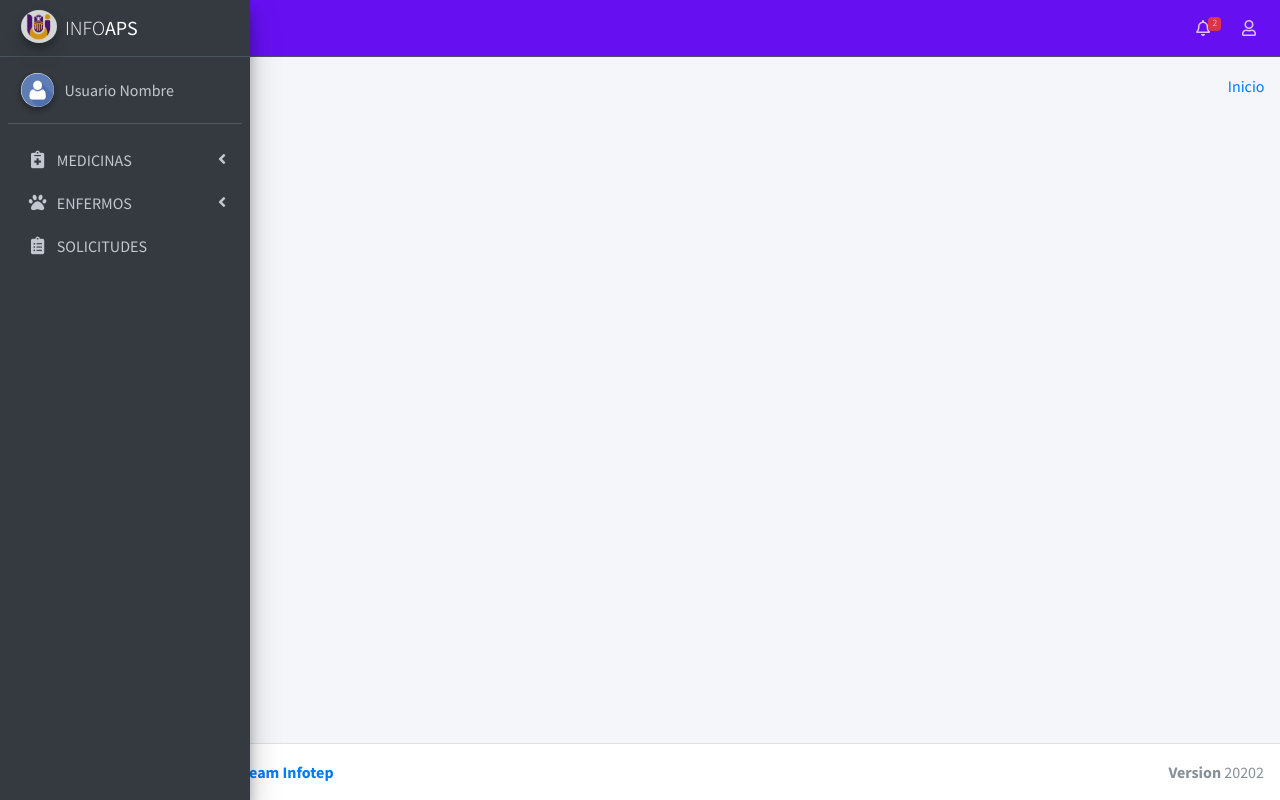
After one commit to MauselPerez/Electiva, a PHP site: page /web_electiva/views_admin/index.php in a window 1280 px wide. The commit adds this page. Run offline with PHP 8.4, Linux system fonts and the light colour scheme; some libraries are stand-ins or nearby versions.

Commit message:
traduccion y index

```diff
--- /dev/null
+++ b/views_admin/index.php
@@ -0,0 +1,99 @@
+<!DOCTYPE html>
+<html>
+<head>
+	<title></title>
+	<meta name="viewport" content="width=device-width, initial-scale=1">
+  <!-- Font Awesome -->
+  <link rel="stylesheet" href="../templates/AdminLTE-3.0.5/plugins/fontawesome-free/css/all.min.css">
+  <!-- Ionicons -->
+  <link rel="stylesheet" href="https://code.ionicframework.com/ionicons/2.0.1/css/ionicons.min.css">
+  <!-- Theme style -->
+  <link rel="stylesheet" href="../templates/AdminLTE-3.0.5/dist/css/adminlte.min.css">
+  <!-- overlayScrollbars -->
+  <link rel="stylesheet" href="../templates/AdminLTE-3.0.5/plugins/overlayScrollbars/css/OverlayScrollbars.min.css">
+  <!-- Google Font: Source Sans Pro -->
+  <link href="https://fonts.googleapis.com/css?family=Source+Sans+Pro:300,400,400i,700" rel="stylesheet">
+</head>
+<body class="sidebar-collapse sidebar-mini">
+
+<?php include "includes/config.php"; ?>
+
+<!-- Site wrapper -->
+<div class="wrapper">
+  <!-- Navbar -->
+  <nav class="main-header navbar navbar-expand <?php echo $headerStyle; ?>">
+    <?php
+      include "includes/header.php";
+    ?>
+  </nav>
+  <!-- /.navbar -->
+
+  <!-- Main Sidebar Container -->
+  <aside class="main-sidebar <?php echo $lateralStyle; ?> elevation-4">
+    <?php
+    include "includes/lateralaside.php";
+     ?>
+  </aside>
+
+  <!-- Content Wrapper. Contains page content -->
+  <div class="content-wrapper">
+    <!-- Content Header (Page header) -->
+    <section class="content-header">
+      <div class="container-fluid">
+        <div class="row mb-2">
+          <div class="col-sm-6">
+            <h1>¡Bienvenido!</h1>
+          </div>
+          <div class="col-sm-6">
+            <ol class="breadcrumb float-sm-right">
+              <li class="breadcrumb-item"><a href="index.php">Inicio</a></li>
+
+            </ol>
+          </div>
+        </div>
+      </div><!-- /.container-fluid -->
+    </section>
+
+    <!-- Main content -->
+    <section class="content">
+
+
+
+
+    </section>
+    <!-- /.content -->
+  </div>
+  <!-- /.content-wrapper -->
+
+  <footer class="main-footer">
+    <?php
+      include "includes/footer.php";
+     ?>
+  </footer>
+
+  <!-- Control Sidebar -->
+  <aside class="control-sidebar control-sidebar-dark">
+    <!-- Control sidebar content goes here -->
+  </aside>
+  <!-- /.control-sidebar -->
+</div>
+<!-- ./wrapper -->
+
+<!-- jQuery -->
+<script src="../templates/AdminLTE-3.0.5/plugins/jquery/jquery.min.js"></script>
+<!-- jQuery UI 1.11.4 -->
+<script src="../templates/AdminLTE-3.0.5/plugins/jquery-ui/jquery-ui.min.js"></script>
+<!-- Bootstrap 4 -->
+<script src="../templates/AdminLTE-3.0.5/plugins/bootstrap/js/bootstrap.bundle.min.js"></script>
+
+<!-- Tempusdominus Bootstrap 4 -->
+<script src="../templates/AdminLTE-3.0.5/plugins/tempusdominus-bootstrap-4/js/tempusdominus-bootstrap-4.min.js"></script>
+<!-- AdminLTE App -->
+<script src="../templates/AdminLTE-3.0.5/dist/js/adminlte.js"></script>
+<!-- AdminLTE dashboard demo (This is only for demo purposes) -->
+<script src="../templates/AdminLTE-3.0.5/dist/js/pages/dashboard.js"></script>
+<!-- AdminLTE for demo purposes -->
+<script src="../templates/AdminLTE-3.0.5/dist/js/demo.js"></script>
+
+</body>
+</html>
--- a/views_admin/login.php
+++ b/views_admin/login.php
@@ -92,7 +92,7 @@
     <!-- /.login-logo -->
     <div class="card">
         <div class="card-body login-card-body">
-            <p class="login-box-msg">Sign in to start your session</p>
+            <p class="login-box-msg">¡Iniciar Sesión!</p>
             <form action="login.php" method="POST" id="frm_user" name="frm_user">
                 <div class="input-group mb-3">
                     <input id="user" name="user" class="form-control" placeholder="Usuario" required>
--- a/views_admin/starter.php
+++ b/views_admin/starter.php
@@ -42,12 +42,12 @@
       <div class="container-fluid">
         <div class="row mb-2">
           <div class="col-sm-6">
-            <h1>Titulo Página</h1>
+            <h1>¡Bienvenido!</h1>
           </div>
           <div class="col-sm-6">
             <ol class="breadcrumb float-sm-right">
-              <li class="breadcrumb-item"><a href="#">Home</a></li>
-              <li class="breadcrumb-item active">titulo Corto</li>
+              <li class="breadcrumb-item"><a href="index.php">Inicio</a></li>
+
             </ol>
           </div>
         </div>
```
